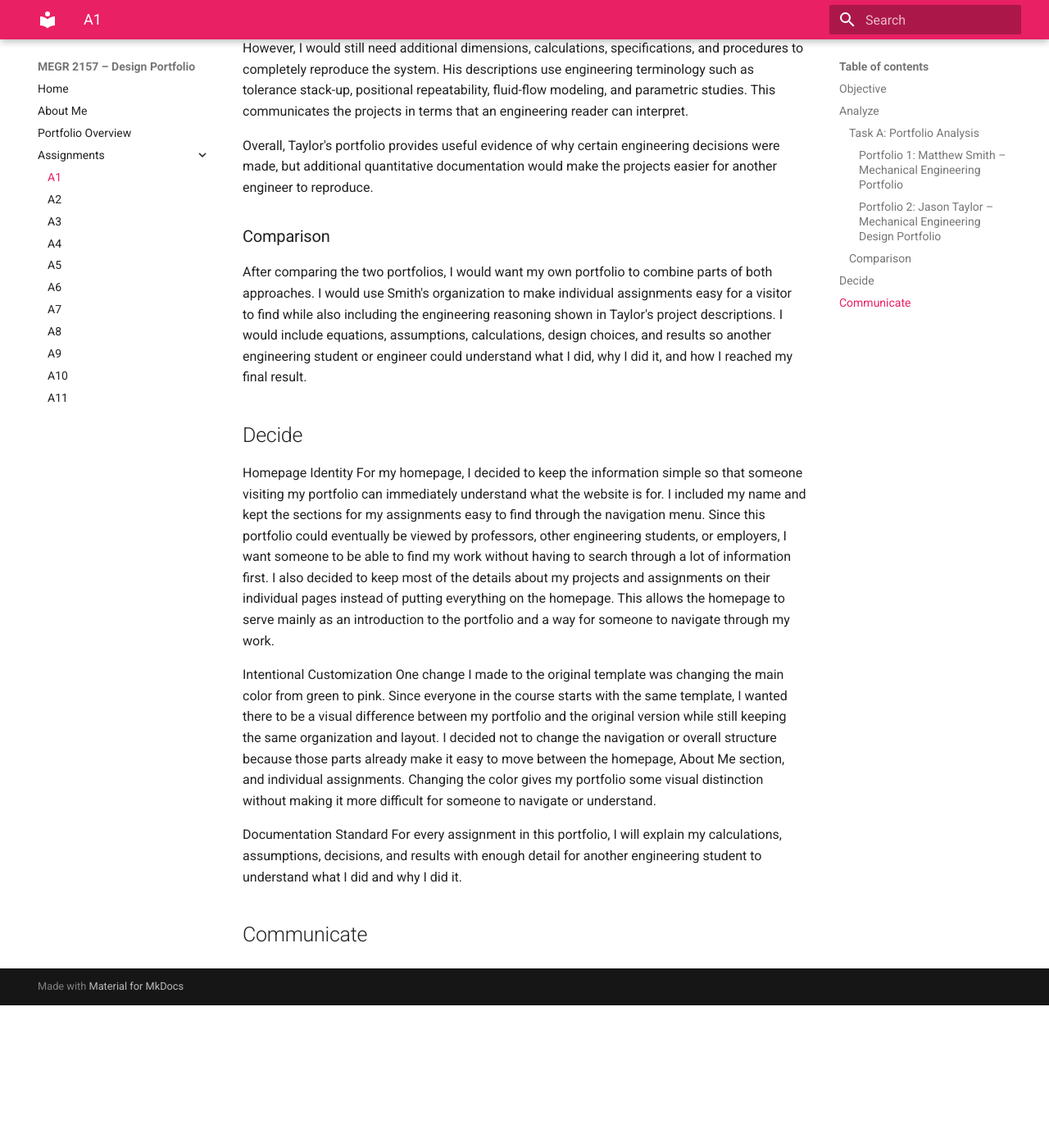
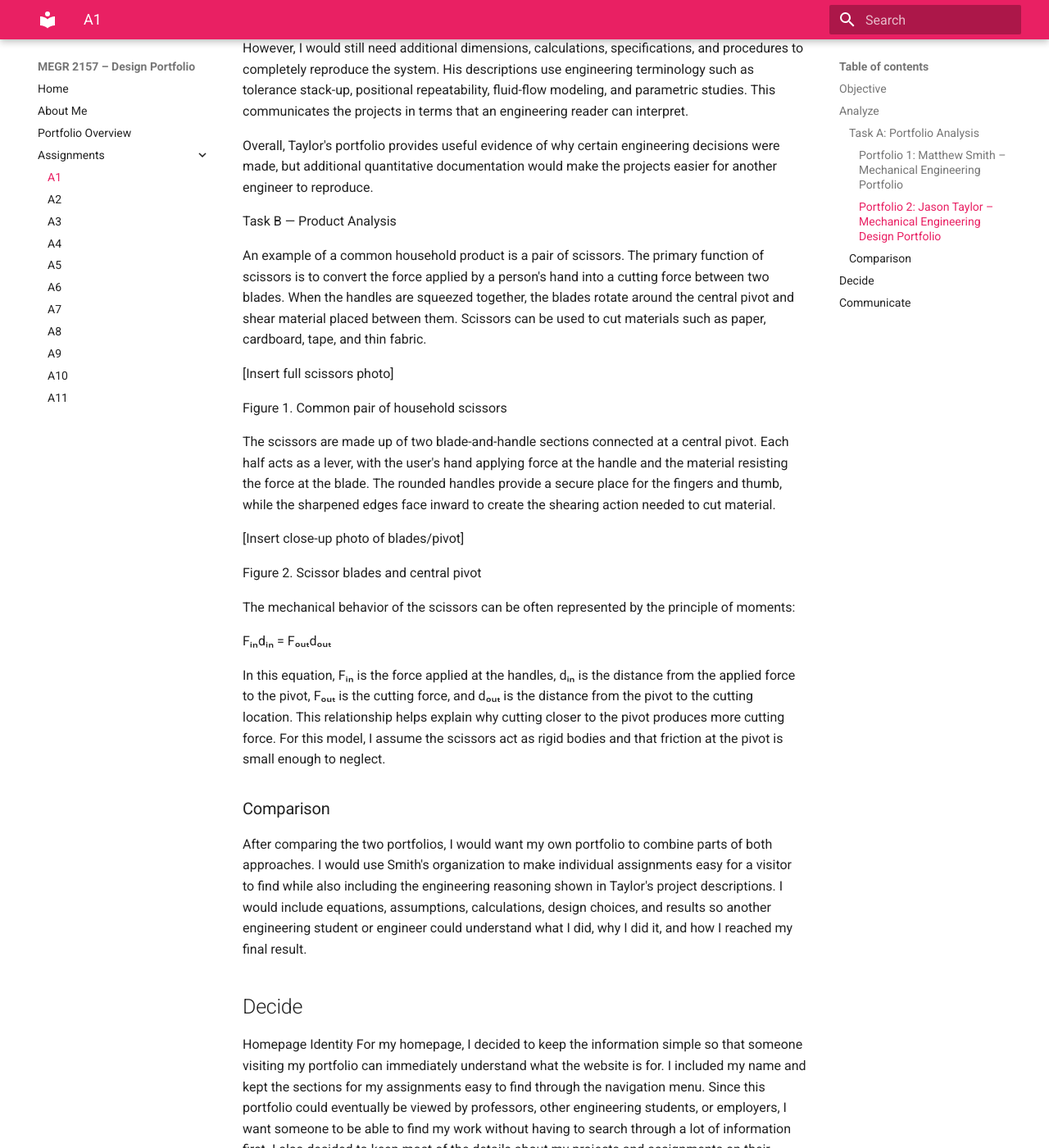
Before and after one commit to igarayal/Alzamora-MEGR2156-Portfolio, an MkDocs documentation site: the page built from docs/assignments/A01/index.md, in a window 1280 px wide and 1400 px high, scrolled down 1294 px. Shown: the whole window at 82% size. Built offline with MkDocs 1.6.1 and Material for MkDocs 9.7.7, drawn with Linux system fonts in a browser that asks for light colours; before the commit the page ends 2520 px from its top, so only the background shows below that.

Commit message:
Add product analysis section for scissors
Added a detailed analysis of scissors as a common household product, including mechanical behavior and design considerations.

```diff
--- a/docs/assignments/A01/index.md
+++ b/docs/assignments/A01/index.md
@@ -65,6 +65,26 @@ engineering decisions were made, but additional quantitative
 documentation would make the projects easier for another engineer to
 reproduce.
 
+Task B — Product Analysis
+
+An example of a common household product is a pair of scissors. The primary function of scissors is to convert the force applied by a person's hand into a cutting force between two blades. When the handles are squeezed together, the blades rotate around the central pivot and shear material placed between them. Scissors can be used to cut materials such as paper, cardboard, tape, and thin fabric.
+
+[Insert full scissors photo]
+
+Figure 1. Common pair of household scissors
+
+The scissors are made up of two blade-and-handle sections connected at a central pivot. Each half acts as a lever, with the user's hand applying force at the handle and the material resisting the force at the blade. The rounded handles provide a secure place for the fingers and thumb, while the sharpened edges face inward to create the shearing action needed to cut material.
+
+[Insert close-up photo of blades/pivot]
+
+Figure 2. Scissor blades and central pivot
+
+The mechanical behavior of the scissors can be often represented by the principle of moments:
+
+Fᵢₙdᵢₙ = Fₒᵤₜdₒᵤₜ
+
+In this equation, Fᵢₙ is the force applied at the handles, dᵢₙ is the distance from the applied force to the pivot, Fₒᵤₜ is the cutting force, and dₒᵤₜ is the distance from the pivot to the cutting location. This relationship helps explain why cutting closer to the pivot produces more cutting force. For this model, I assume the scissors act as rigid bodies and that friction at the pivot is small enough to neglect.
+
 ### Comparison
 
 After comparing the two portfolios, I would want my own portfolio to
@@ -75,7 +95,6 @@ descriptions. I would include equations, assumptions, calculations,
 design choices, and results so another engineering student or engineer
 could understand what I did, why I did it, and how I reached my final
 result.
-
 
 ## Decide
 
```
